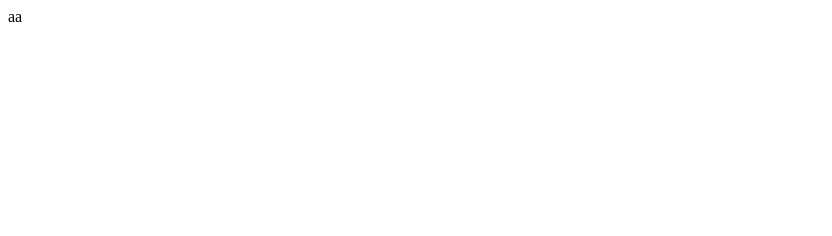
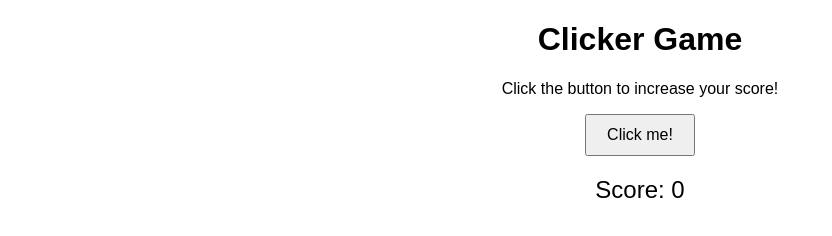
Before and after one commit to gawa3523/team13, a plain HTML site: page docs/index.html in a window 1280 px wide. Shown: the whole page, without its empty margins (0-832 px from the left). Drawn offline with Linux system fonts and the light colour scheme.

Commit message:
クリッカーゲーム

```diff
--- a/docs/index.html
+++ b/docs/index.html
@@ -1 +1,45 @@
-aa
+<!DOCTYPE html>
+<html lang="en">
+<head>
+  <meta charset="UTF-8">
+  <meta name="viewport" content="width=device-width, initial-scale=1.0">
+  <title>Clicker Game</title>
+  <style>
+    body {
+      text-align: center;
+      font-family: 'Arial', sans-serif;
+    }
+
+    #score {
+      font-size: 24px;
+      margin-top: 20px;
+    }
+
+    #clickButton {
+      padding: 10px 20px;
+      font-size: 16px;
+      cursor: pointer;
+    }
+  </style>
+</head>
+<body>
+
+  <h1>Clicker Game</h1>
+  <p>Click the button to increase your score!</p>
+
+  <button id="clickButton" onclick="increaseScore()">Click me!</button>
+  <p id="score">Score: <span id="currentScore">0</span></p>
+
+  <script>
+    // JavaScriptでスコアを管理する変数
+    let score = 0;
+
+    // クリック時にスコアを増加させる関数
+    function increaseScore() {
+      score++;
+      document.getElementById('currentScore').innerText = score;
+    }
+  </script>
+
+</body>
+</html>
```
